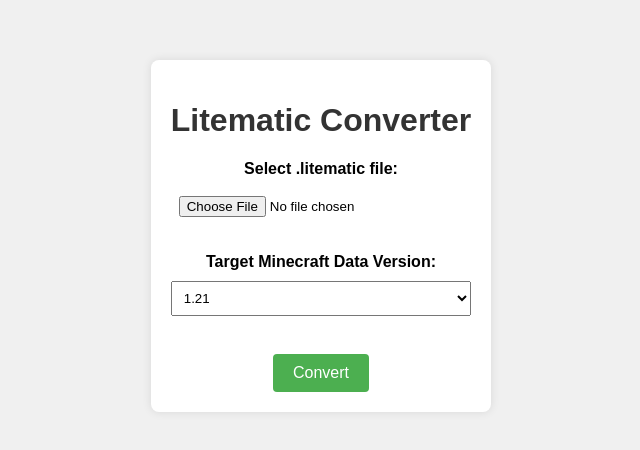
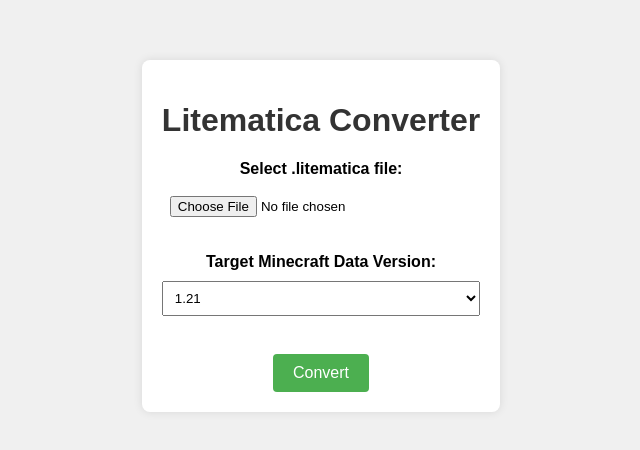
Before and after one commit to Harusarri/litematica-converter, a website: page index.html in a window 1280 px wide. Shown: the part 164-614 px from the top of the page, without its empty margins (319-959 px from the left). Drawn offline with Linux system fonts and the light colour scheme.

Commit message:
Add files via upload

```diff
--- a/index.html
+++ b/index.html
@@ -1,16 +1,15 @@
 <!DOCTYPE html>
-<html lang="en">
 <head>
     <meta charset="UTF-8">
     <meta name="viewport" content="width=device-width, initial-scale=1.0">
-    <title>Litematic Converter</title>
+    <title>Litematica Converter</title>
     <link rel="stylesheet" href="style.css">
 </head>
 <body>
     <div class="container">
-        <h1>Litematic Converter</h1>
+        <h1>Litematica Converter</h1>
         <form id="uploadForm" action="/convert" method="post" enctype="multipart/form-data">
-            <label for="file">Select .litematic file:</label>
+            <label for="file">Select .litematica file:</label>
             <input type="file" id="file" name="file" required>
             <br><br>
             <label for="targetVersion">Target Minecraft Data Version:</label>
--- a/package.json
+++ b/package.json
@@ -8,12 +8,12 @@
   },
   "name": "litemetica-converter",
   "version": "1.0.0",
-  "main": "node.js",
+  "main": "index.js",
   "scripts": {
-    "test": "echo \"Error: no test specified\" && exit 1"
+    "start": "node index.js"
   },
   "keywords": [],
-  "author": "",
+  "author": "Harusarri",
   "license": "ISC",
   "description": ""
 }
```
